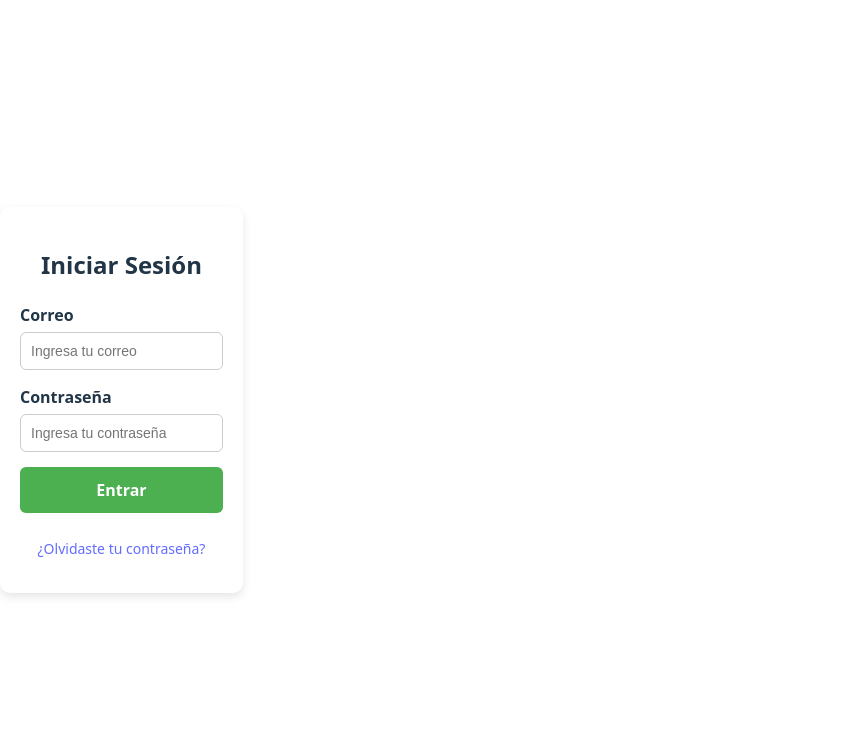
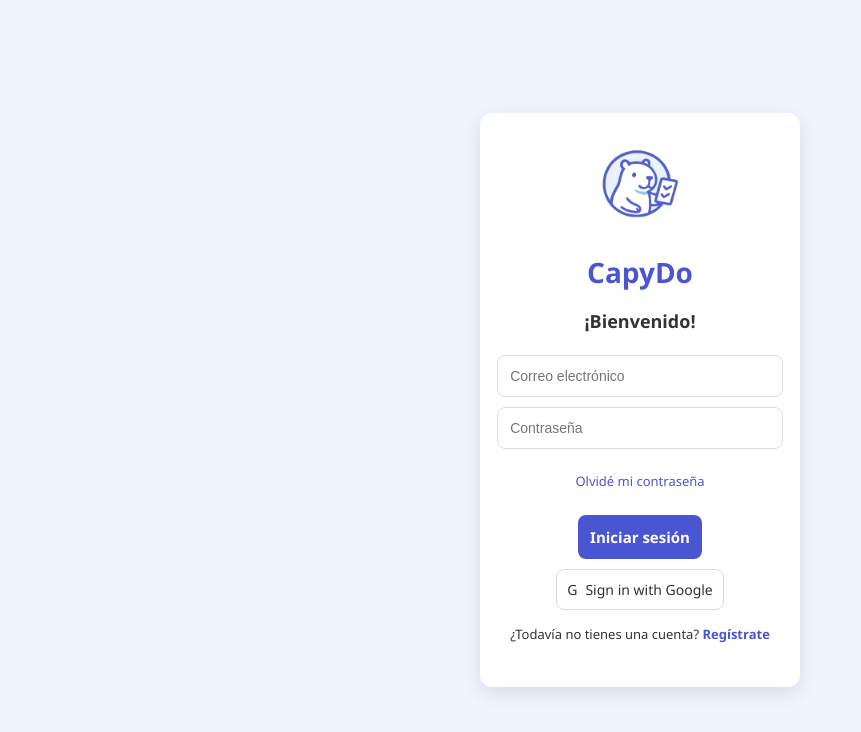
Before and after one commit to Capy-Do/CapyDo-Front, a React (Vite) app in the folder capydo/: page /login in a window 1280 px wide. Shown: the top 732 px of the page, without its empty margins (0-861 px from the left). Built offline with nearby package versions, Linux system fonts and the light colour scheme.

Commit message:
Cambios para el inicio de sesion de CapyDo

```diff
--- a/capydo/src/pages/Login.jsx
+++ b/capydo/src/pages/Login.jsx
@@ -1,5 +1,6 @@
 import React, { useState } from "react";
-import "../styles/InicioSesion.css"; // ✅ ahora sí funciona porque está dentro de src
+import "../styles/InicioSesion.css";
+import logo from "../assets/logo.png"; // 👈 poné una imagen en src/assets
 
 const Login = () => {
   const [email, setEmail] = useState("");
@@ -8,45 +9,48 @@
   const handleSubmit = (e) => {
     e.preventDefault();
     console.log("Datos enviados:", { email, password });
-    // Más adelante se conecta al backend
   };
 
   return (
     <div className="login-container">
-      <h2>Iniciar Sesión</h2>
+      <img src={logo} alt="CapyDo Logo" />
+      <h1>CapyDo</h1>
+      <h2>¡Bienvenido!</h2>
+
       <form className="login-form" onSubmit={handleSubmit}>
-        <div className="form-group">
-          <label htmlFor="email">Correo</label>
         <input
           type="email"
-            id="email"
-            placeholder="Ingresa tu correo"
+          placeholder="Correo electrónico"
           value={email}
           onChange={(e) => setEmail(e.target.value)}
           required
         />
-        </div>
 
-        <div className="form-group">
-          <label htmlFor="password">Contraseña</label>
         <input
           type="password"
-            id="password"
-            placeholder="Ingresa tu contraseña"
+          placeholder="Contraseña"
           value={password}
           onChange={(e) => setPassword(e.target.value)}
           required
         />
-        </div>
+
+        <p className="login-extra">
+          <a href="/recuperar-contra">Olvidé mi contraseña</a>
+        </p>
 
         <button type="submit" className="btn-login">
-          Entrar
+          Iniciar sesión
         </button>
 
-        <p className="login-extra">
-          <a href="/recuperar-contra">¿Olvidaste tu contraseña?</a>
+        <button type="button" className="btn-google">
+          <span>G</span> Sign in with Google
+        </button>
+      </form>
+
+      <p className="register-text">
+        ¿Todavía no tienes una cuenta?{" "}
+        <a href="/registro">Regístrate</a>
       </p>
-      </form>
     </div>
   );
 };
--- a/capydo/src/styles/InicioSesion.css
+++ b/capydo/src/styles/InicioSesion.css
@@ -1,58 +1,132 @@
+/* Fondo general */
+body {
+  background-color: #f0f4ff; /* un celeste muy claro */
+  font-family: 'Segoe UI', Tahoma, Geneva, Verdana, sans-serif;
+  margin: 0;
+  padding: 0;
+  display: flex;
+  justify-content: center;
+  align-items: center;
+}
+
+/* Contenedor principal */
 .login-container {
-  max-width: 400px;
-  margin: 100px auto;
-  padding: 20px;
+  max-width: 380px;
+  margin: 80px auto;
+  padding: 30px;
   background: #ffffff;
-  border-radius: 10px;
-  box-shadow: 0 4px 10px rgba(0,0,0,0.1);
+  border-radius: 12px;
+  box-shadow: 0 6px 20px rgba(0, 0, 0, 0.1);
   text-align: center;
 }
 
+/* Logo */
+.login-container img {
+  width: 80px;
+  margin-bottom: 10px;
+}
+
+.login-container h1 {
+  font-size: 28px;
+  color: #4a55d2;
+  margin-bottom: 20px;
+}
+
+/* Texto de bienvenida */
+.login-container h2 {
+  font-size: 18px;
+  color: #333;
+  margin-bottom: 20px;
+}
+
+/* Formulario */
 .login-form {
   display: flex;
   flex-direction: column;
-  gap: 15px;
+  gap: 10px;
+  align-items: center;
 }
 
-.form-group {
-  display: flex;
-  flex-direction: column;
-  text-align: left;
+
+/* Inputs */
+.login-form input {
+  width: 100%;
+  padding: 12px;
+  border: 1px solid #dcdcdc;
+  border-radius: 8px;
+  outline: none;
+  font-size: 14px;
+  transition: all 0.2s ease-in-out;
 }
 
-label {
-  margin-bottom: 5px;
-  font-weight: bold;
+.login-form input:focus {
+  border-color: #4a55d2;
+  box-shadow: 0 0 5px rgba(74, 85, 210, 0.3);
 }
 
-input {
-  padding: 10px;
-  border: 1px solid #ccc;
-  border-radius: 6px;
-  outline: none;
-  font-size: 14px;
+/* Enlaces extras */
+.login-extra,
+.login-extra a {
+  font-size: 13px;
+  color: #4a55d2;
+  text-decoration: none;
 }
 
-input:focus {
-  border-color: #4caf50;
+.login-extra a:hover {
+  text-decoration: underline;
 }
 
+/* Botón principal */
 .btn-login {
   padding: 12px;
-  background: #4CAF50;
+  background: #4a55d2;
   color: white;
   font-weight: bold;
   border: none;
-  border-radius: 6px;
+  border-radius: 8px;
   cursor: pointer;
-  transition: background 0.3s;
+  font-size: 15px;
+  transition: 0.3s;
 }
 
 .btn-login:hover {
-  background: #45a049;
+  background: #3a44b2;
 }
 
-.login-extra {
-  margin-top: 10px;
+/* Botón de Google */
+.btn-google {
+  display: flex;
+  align-items: center;
+  justify-content: center;
+  gap: 8px;
+  background: white;
+  border: 1px solid #dcdcdc;
+  border-radius: 8px;
+  padding: 10px;
+  cursor: pointer;
   font-size: 14px;
+  font-weight: 500;
+  color: #333;
+  transition: 0.3s;
 }
+
+.btn-google:hover {
+  background: #f7f7f7;
+}
+
+/* Texto abajo */
+.register-text {
+  font-size: 13px;
+  margin-top: 15px;
+  color: #333;
+}
+
+.register-text a {
+  color: #4a55d2;
+  font-weight: 600;
+  text-decoration: none;
+}
+
+.register-text a:hover {
+  text-decoration: underline;
+}
```
Also changed, not shown: capydo/src/assets/logo.png (added). Lines whose indentation alone changed are shown as unchanged.
